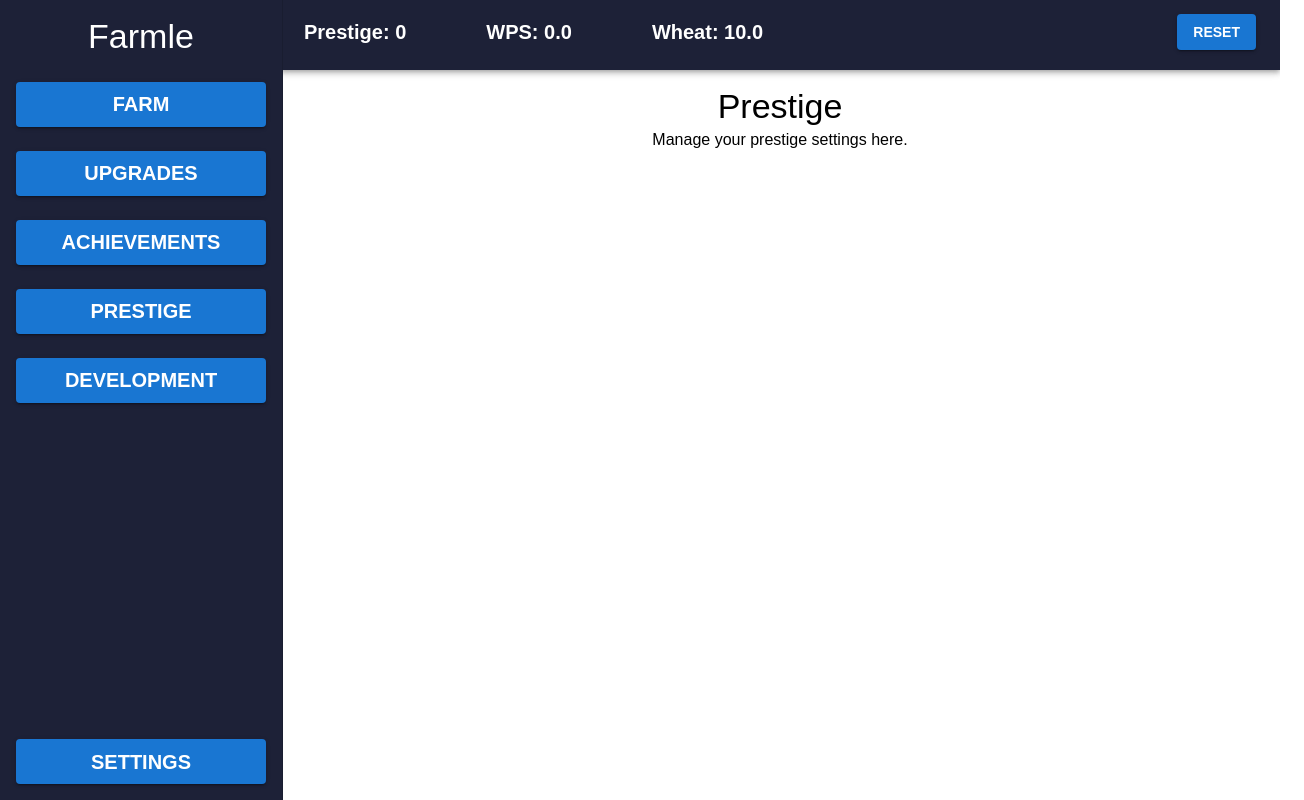
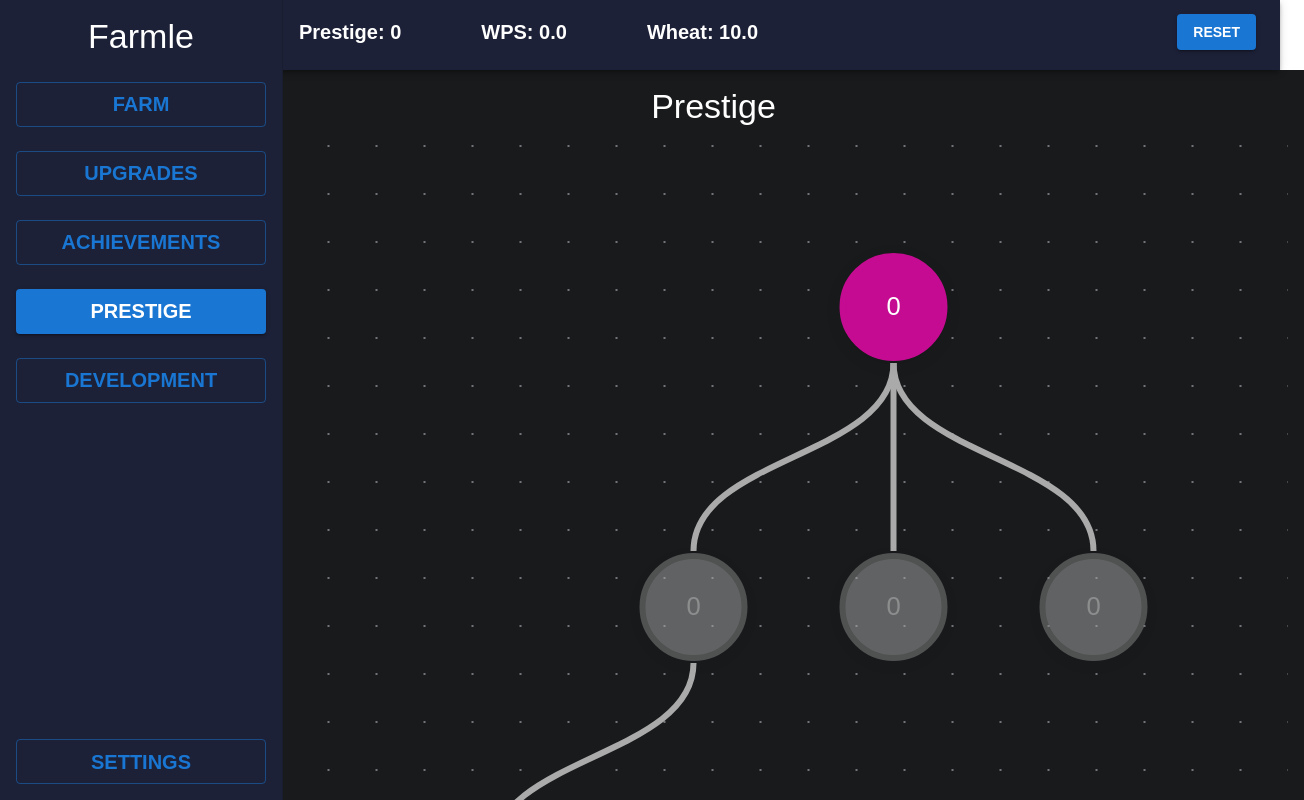
Before and after one commit to Extbech/Farmle, a React (Vite) app: page /Farmle/prestige in a window 1280 px wide. Shown: the top 800 px of the page, 1304 px wide, since content can reach past the window. Built offline with nearby package versions, Linux system fonts and the light colour scheme; some icons are missing; a web font is replaced by a local one.

Commit message:
ready for prod lul

```diff
--- a/package.json
+++ b/package.json
@@ -17,6 +17,7 @@
     "@mui/icons-material": "^7.2.0",
     "@mui/material": "^7.2.0",
     "@reduxjs/toolkit": "^2.8.2",
+    "@xyflow/react": "^12.8.2",
     "notistack": "^3.0.2",
     "react": "^19.1.0",
     "react-dom": "^19.1.0",
--- a/src/App.tsx
+++ b/src/App.tsx
@@ -1,5 +1,4 @@
 import { CheckForCompletedWheatAchievements, TickLoop } from './hooks/gameLogicHook';
-import { SideBar } from './components/sidebar/sideBar';
 import { routes } from './routes';
 import { RouterProvider } from 'react-router';
 import { SnackbarProvider } from 'notistack';
@@ -9,7 +8,6 @@ function App() {
   CheckForCompletedWheatAchievements(); // This will start the achievement check interval
   return (
     <>
-      <SideBar />
       <SnackbarProvider
       maxSnack={3}
       autoHideDuration={5000}
--- /dev/null
+++ b/src/components/prestige/prestigeNode.tsx
@@ -0,0 +1,37 @@
+import { Box, Typography } from "@mui/material";
+import { Handle, Position } from "@xyflow/react";
+import { memo } from "react";
+import type { Prestige } from "../../store/prestigeSlice";
+import { PrestigeTooltip } from "./prestigeTooltip";
+
+
+export const PrestigeNode = memo(({ data }: {data: Prestige}) => {
+
+  return (
+    <PrestigeTooltip prestige={data}>
+        <Box sx={{
+        background: data.available ? '#c50b91ff' : '#aaa',
+        color: '#fff',
+        borderRadius: '50%',
+        width: 48,
+        height: 48,
+        display: 'flex',
+        alignItems: 'center',
+        justifyContent: 'center',
+        boxShadow: '0 2px 8px rgba(0,0,0,0.08)',
+        position: 'relative',
+        cursor: 'pointer',
+        opacity: data.available ? 1 : 0.5,
+        border: data.available ? '3px solid #c50b91ff' : '3px solid #888',
+        transition: 'background 0.2s, opacity 0.2s, border 0.2s',
+        userSelect: 'none',
+        }}>
+            <Typography variant="body2" sx={{ textAlign: 'center', fontSize: '0.8rem' }}>
+                {data.level}
+            </Typography>
+        <Handle type="source" position={Position.Bottom} style={{ opacity: 0, pointerEvents: 'none' }} />
+        <Handle type="target" position={Position.Top} style={{ opacity: 0, pointerEvents: 'none' }} />
+        </Box>
+    </PrestigeTooltip>
+  );
+});
--- /dev/null
+++ b/src/components/prestige/prestigeTooltip.tsx
@@ -0,0 +1,28 @@
+
+import { Tooltip, Box, Typography, type TooltipProps } from "@mui/material";
+import type { Prestige } from "../../store/prestigeSlice";
+
+type PrestigeTooltipProps = Omit<TooltipProps, 'title'> & {
+  prestige: Prestige;
+};
+
+export const PrestigeTooltip = ({ prestige, children, ...props }: PrestigeTooltipProps) => {
+  const { name, description, cost, level, maxLevel } = prestige;
+  return (
+    <Tooltip
+      {...props}
+      title={
+        <Box>
+          <Typography variant="h6">{name}</Typography>
+          <Typography variant="subtitle1" gutterBottom>{description}</Typography>
+          <Typography variant="body2">Cost: {cost} Prestige Points</Typography>
+          <Typography variant="body2">Level: {level} / {maxLevel}</Typography>
+        </Box>
+      }
+      arrow
+      placement="top"
+    >
+      {children}
+    </Tooltip>
+  );
+};
--- a/src/components/root.tsx
+++ b/src/components/root.tsx
@@ -2,14 +2,18 @@ import { Box } from "@mui/material"
 import { Header } from "./header/header"
 import { Outlet } from "react-router"
 import { SnackbarProvider } from "notistack"
+import { SideBar } from "./sidebar/sideBar"
 
 export const Root = () => {
     return (
-        <Box sx={{marginLeft: '280px'}}>
-            <Header />
-            <SnackbarProvider />
-            <Box sx={{display: 'flex', flexDirection: 'column', mx: 1}}>
-                < Outlet />
+        <Box>
+            <SideBar />
+            <Box sx={{marginLeft: '275px'}}>
+                <Header />
+                <SnackbarProvider />
+                <Box sx={{display: 'flex', flexDirection: 'column', mx: 1}}>
+                    < Outlet />
+                </Box>
             </Box>
         </Box>
     )
--- a/src/components/sidebar/sideBar.tsx
+++ b/src/components/sidebar/sideBar.tsx
@@ -1,6 +1,8 @@
 import { Box, Button, Drawer, Typography } from "@mui/material";
+import { useLocation } from "react-router";
 
 export const SideBar = () => {
+    const location = useLocation();
     return (
         <Drawer variant="permanent" anchor="left" sx={{ '& .MuiDrawer-paper': { backgroundColor: '#1d2137ff', color: '#fff' } }}>
             <Box sx={{ width: '250px', padding: 2, display: 'flex', flexDirection: 'column', alignItems: 'center', height: '100%' }}>
@@ -8,25 +10,61 @@ export const SideBar = () => {
                     Farmle
                 </Typography>
                 <Box sx={{display: 'flex', flexDirection: 'column', width: '100%', gap: 3, flexGrow: 1}}>
-                <Button variant="contained" color="primary" href="/Farmle/" fullWidth sx={{ height: '45px'}}>
+                <Button
+                variant={location.pathname === "/Farmle/" ? "contained" : "outlined"}
+                color="primary"
+                href="/Farmle/"
+                fullWidth
+                sx={{ height: '45px'}}
+                >
                     <Typography variant="h6">Farm</Typography>
                 </Button>
-                <Button variant="contained" color="primary" href="/Farmle/upgrades" fullWidth sx={{ height: '45px'}}>
+                <Button
+                variant={location.pathname === "/Farmle/upgrades" ? "contained" : "outlined"}
+                color="primary"
+                href="/Farmle/upgrades"
+                fullWidth
+                sx={{ height: '45px'}}
+                >
                     <Typography variant="h6">Upgrades</Typography>
                 </Button>
-                <Button variant="contained" color="primary" href="/Farmle/achievements" fullWidth sx={{ height: '45px'}}>
+                <Button
+                variant={location.pathname === "/Farmle/achievements" ? "contained" : "outlined"}
+                color="primary"
+                href="/Farmle/achievements"
+                fullWidth
+                sx={{ height: '45px'}}
+                >
                     <Typography variant="h6">Achievements</Typography>
                 </Button>
-                <Button variant="contained" color="primary" href="/Farmle/prestige" fullWidth sx={{ height: '45px'}}>
+                <Button
+                variant={location.pathname === "/Farmle/prestige" ? "contained" : "outlined"}
+                color="primary"
+                href="/Farmle/prestige"
+                fullWidth
+                sx={{ height: '45px'}}
+                >
                     <Typography variant="h6">Prestige</Typography>
                 </Button>
                 {process.env.NODE_ENV !== 'production' && (
-                    <Button variant="contained" color="primary" href="/Farmle/dev" fullWidth sx={{ height: '45px'}}>
+                    <Button
+                    variant={location.pathname === "/Farmle/dev" ? "contained" : "outlined"}
+                    color="primary"
+                    href="/Farmle/dev"
+                    fullWidth
+                    sx={{ height: '45px'}}
+                    >
                         <Typography variant="h6">Development</Typography>
                     </Button>
                 )}
                 </Box>
-                <Button variant="contained" color="primary" href="/Farmle/settings" fullWidth sx={{ height: '45px'}}>
+                <Button
+                variant={location.pathname === "/Farmle/settings" ? "contained" : "outlined"}
+                color="primary"
+                href="/Farmle/settings"
+                fullWidth
+                sx={{ height: '45px'}}
+                >
                     <Typography variant="h6">Settings</Typography>
                 </Button>
                 {/* Add navigation links or buttons here to create more pages.*/}
--- a/src/pages/prestige.tsx
+++ b/src/pages/prestige.tsx
@@ -1,10 +1,45 @@
 import { Box, Typography } from "@mui/material";
+import { useSelector } from "react-redux";
+import type { RootState } from "../store/store";
+import { Background, Controls, ReactFlow } from "@xyflow/react";
+import '@xyflow/react/dist/style.css';
+import { PrestigeNode } from "../components/prestige/prestigeNode";
+
 
 export const Prestige = () => {
+    const { prestigeStore } = useSelector((state: RootState) => ({
+        prestigeStore: state.prestige
+    }));
+
+    const nodes = [
+        {id: 'n1', type: 'plain', position: { x: 100, y: -150 }, data: prestigeStore.humbleFarmer },
+        {id: 'n2', type: 'plain', position: { x: 0, y: 0 }, data: prestigeStore.stinkyFertilizer },
+        {id: 'n3', type: 'plain', position: { x: 200, y: 0 }, data: prestigeStore.whickenWhisperer },
+        {id: 'n4', type: 'plain', position: { x: 100, y: 0 }, data: prestigeStore.cowCulator },
+        {id: 'n5', type: 'plain', position: { x: -100, y: 150 }, data: prestigeStore.dirtCheap },
+    ]
+    const edges = [
+        {id: 'n1-n2',source: 'n1',target: 'n2',style: { stroke: prestigeStore.stinkyFertilizer.available ? '#c50b91ff' : '#aaa', strokeWidth: 3 }},
+        {id: 'n1-n3',source: 'n1',target: 'n3',style: { stroke: prestigeStore.whickenWhisperer.available ? '#c50b91ff' : '#aaa', strokeWidth: 3 }},
+        {id: 'n1-n4',source: 'n1',target: 'n4',style: { stroke: prestigeStore.cowCulator.available ? '#c50b91ff' : '#aaa', strokeWidth: 3 }},
+        {id: 'n2-n5',source: 'n2',target: 'n5',style: { stroke: prestigeStore.dirtCheap.available ? '#c50b91ff' : '#aaa', strokeWidth: 3 }}
+    ];
+
+
     return (
-        <Box sx={{ padding: 2, display: 'flex', flexDirection: 'column', alignItems: 'center' }}>
-            <Typography variant="h4">Prestige</Typography>
-            <Typography variant="body1">Manage your prestige settings here.</Typography>
+        <Box sx={{ padding: 2, display: 'flex', flexDirection: 'column', alignItems: 'center', width: 'calc(100%)', height: '1000px', background: '#181a1b' }}>
+            <Typography variant="h4" color="white" mr={20}>Prestige</Typography>
+            <ReactFlow
+                nodes={nodes}
+                edges={edges}
+                proOptions={{ hideAttribution: true }}
+                fitView
+                nodeTypes={{ plain: PrestigeNode }}
+            >
+                <Background gap={24} />
+                <Controls showInteractive={false} />
+            </ReactFlow>
+
         </Box>
     );
 }
--- /dev/null
+++ b/src/store/prestigeSlice.ts
@@ -0,0 +1,75 @@
+import { createSlice } from "@reduxjs/toolkit";
+
+export type Prestige = {
+    id: number;
+    name: string;
+    description: string;
+    multiplier: number;
+    cost: number;
+    level: number;
+    maxLevel: number;
+    available: boolean;
+}
+
+const initialState = {
+    humbleFarmer: {
+        id: 1,
+        name: "Humble Farmer",
+        description: "Increase you overall wheat production by 10%.",
+        multiplier: 1.1,
+        cost: 1,
+        level: 0,
+        maxLevel: 1,
+        available: true,
+    },
+    stinkyFertilizer: {
+        id: 2,
+        name: "Stinky Fertilizer",
+        description: "Increase the production of your fertilizers by 20%.",
+        multiplier: 1.2,
+        cost: 2,
+        level: 0,
+        maxLevel: 5,
+        available: false,
+    },
+    whickenWhisperer: {
+        id: 3,
+        name: "Whicken Whisperer",
+        description: "Increase the production of your whickens by 20%.",
+        multiplier: 1.2,
+        cost: 2,
+        level: 0,
+        maxLevel: 5,
+        available: false,
+    },
+    cowCulator: {
+        id: 4,
+        name: "Cow Culator",
+        description: "Increase the production of your cows by 20%.",
+        multiplier: 1.2,
+        cost: 2,
+        level: 0,
+        maxLevel: 5,
+        available: false,
+    },
+    dirtCheap: {
+        id: 5,
+        name: "Dirt Cheap",
+        description: "Reduce the cost of Fertilizers by 10%.",
+        multiplier: 0.9,
+        cost: 3,
+        level: 0,
+        maxLevel: 2,
+        available: false,
+    }
+};
+
+export const prestigeSlice = createSlice({
+  name: 'prestige',
+  initialState,
+  reducers: {
+    reset: () => initialState,
+  },
+});
+
+export const { reset } = prestigeSlice.actions;
--- a/src/store/store.ts
+++ b/src/store/store.ts
@@ -7,13 +7,15 @@ import storage from "redux-persist/lib/storage";
 import { upgradeSlice } from "./upgradeSlice";
 import { filterSlice } from "./filterSlice";
 import { achievementSlice } from "./achievementSlice";
+import { prestigeSlice } from "./prestigeSlice";
 
 const appReducer = combineReducers({
   game: gameSlice.reducer,
   farm: farmSlice.reducer,
   upgrade: upgradeSlice.reducer,
   filter: filterSlice.reducer,
-  achievements: achievementSlice.reducer
+  achievements: achievementSlice.reducer,
+  prestige: prestigeSlice.reducer
 });
 
 // 'any' is used here to allow resetting the entire Redux state
```
Also changed, not shown: src/pages/dev.tsx (line endings or trailing spaces), 1 other file (tests, documents, lock files or other folders).
